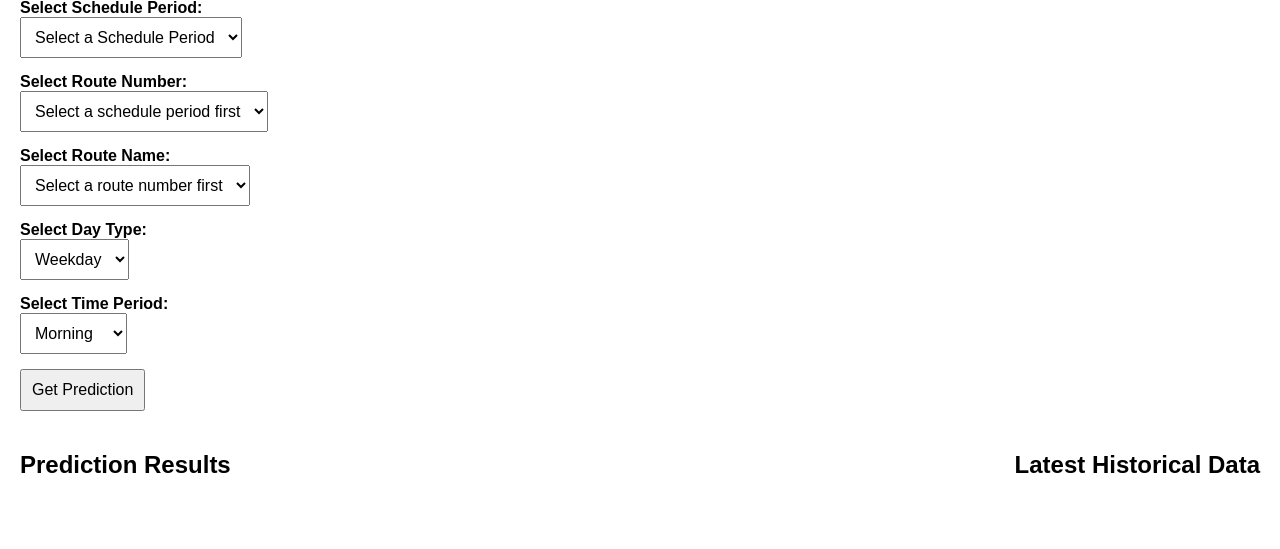
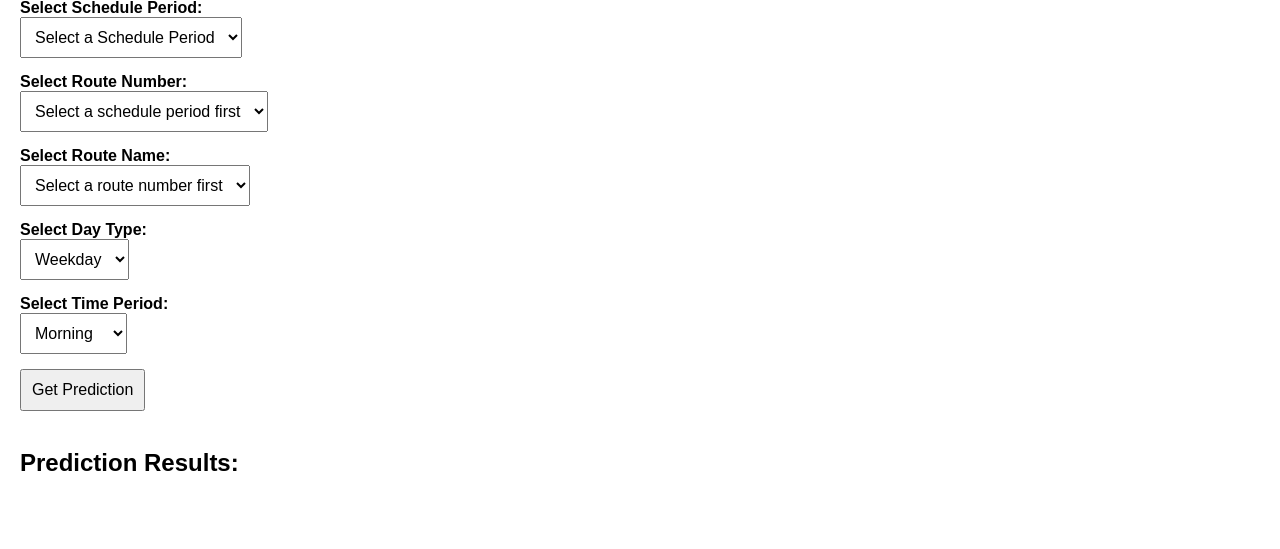
Before and after one commit to Ishaan933/passenger_activity_model, a Flask app: page / in a window 1280 px wide. Shown: the part 81-630 px from the top of the page. Run offline with Flask 3, Linux system fonts and the light colour scheme; parts of the project's set-up code (start-up, migrations or seed data) failed here and were passed over.

Commit message:
Update index.html

```diff
--- a/templates/index.html
+++ b/templates/index.html
@@ -19,27 +19,6 @@
         select, button {
             padding: 10px;
             font-size: 16px;
-        }
-        .results-container {
-            display: flex;
-            justify-content: space-between;
-            gap: 20px;
-            margin-top: 20px;
-        }
-        .results-table {
-            border-collapse: collapse;
-            width: 48%;
-        }
-        .results-table th, .results-table td {
-            border: 1px solid #ddd;
-            padding: 8px;
-        }
-        .results-table th {
-            background-color: #f4f4f4;
-            text-align: left;
-        }
-        h2 {
-            margin-bottom: 10px;
         }
     </style>
 </head>
@@ -89,20 +68,8 @@
         <button type="button" onclick="getPrediction()">Get Prediction</button>
     </form>
 
-    <div class="results-container">
-        <div>
-            <h2>Prediction Results</h2>
-            <table class="results-table" id="predictionResults">
-                <!-- Table rows will be dynamically added -->
-            </table>
-        </div>
-        <div>
-            <h2>Latest Historical Data</h2>
-            <table class="results-table" id="historicalResults">
-                <!-- Table rows will be dynamically added -->
-            </table>
-        </div>
-    </div>
+    <br><h2>Prediction Results:</h2>
+    <div id="results"></div>
 
     <script>
         async function fetchRouteNumbers() {
@@ -166,40 +133,65 @@
 
                 const data = await response.json();
 
-                // Populate Prediction Results table
-                const predictionResultsTable = document.getElementById('predictionResults');
-                predictionResultsTable.innerHTML = `
-                    <tr><th>Metric</th><th>Value</th></tr>
-                    <tr><td>Average Boardings Prediction</td><td>${data.boardings_prediction.toFixed(2)}</td></tr>
-                    <tr><td>Average Alightings Prediction</td><td>${data.alightings_prediction.toFixed(2)}</td></tr>
-                    <tr><td>Total Predicted Boardings</td><td>${data.predicted_total_boardings.toFixed(2)}</td></tr>
-                    <tr><td>Total Predicted Alightings</td><td>${data.predicted_total_alightings.toFixed(2)}</td></tr>
+                let resultsHTML = `
+                    <p><strong>Average Boardings Prediction:</strong> ${data.boardings_prediction.toFixed(2)}</p>
+                    <p><strong>Average Alightings Prediction:</strong> ${data.alightings_prediction.toFixed(2)}</p>
+                    <p><strong>Total Predicted Boardings:</strong> ${data.predicted_total_boardings.toFixed(2)}</p>
+                    <p><strong>Total Predicted Alightings:</strong> ${data.predicted_total_alightings.toFixed(2)}</p>
                 `;
 
-                // Populate Historical Data table if available
-                const historicalResultsTable = document.getElementById('historicalResults');
+                // Add breakdown for predictions
+                const predictionBreakdown = `
+                    <p><strong>Calculation Breakdown for Predictions:</strong></p>
+                    <ul>
+                        <li>Schedule Period: ${data.prediction_schedule_start_date} to ${data.prediction_schedule_end_date}</li>
+                        <li>Total Weekdays in Schedule Period: ${data.predicted_total_weekdays}</li>
+                        <li>Total Predicted Boardings = Average Boardings Prediction (${data.boardings_prediction.toFixed(2)}) × Total Weekdays (${data.predicted_total_weekdays})</li>
+                        <li>Total Predicted Alightings = Average Alightings Prediction (${data.alightings_prediction.toFixed(2)}) × Total Weekdays (${data.predicted_total_weekdays})</li>
+                    </ul>
+                `;
+
+                resultsHTML += predictionBreakdown;
+
+                // Add historical data breakdown if available
                 if (data.historical_data) {
-                    historicalResultsTable.innerHTML = `
-                        <tr><th>Metric</th><th>Value</th></tr>
-                        <tr><td>Schedule Period</td><td>${data.historical_data.schedule_period_name}</td></tr>
-                        <tr><td>Route Number</td><td>${data.historical_data.route_number}</td></tr>
-                        <tr><td>Route Name</td><td>${data.historical_data.route_name}</td></tr>
-                        <tr><td>Day Type</td><td>${data.historical_data.day_type}</td></tr>
-                        <tr><td>Time Period</td><td>${data.historical_data.time_period}</td></tr>
-                        <tr><td>Average Boardings</td><td>${data.historical_data.average_boardings.toFixed(2)}</td></tr>
-                        <tr><td>Average Alightings</td><td>${data.historical_data.average_alightings.toFixed(2)}</td></tr>
-                        <tr><td>Total Historical Boardings</td><td>${data.historical_data.total_boardings.toFixed(2)}</td></tr>
-                        <tr><td>Total Historical Alightings</td><td>${data.historical_data.total_alightings.toFixed(2)}</td></tr>
+                    const historicalBreakdown = `
+                        <p><strong>Calculation Breakdown for Historical Data:</strong></p>
+                        <ul>
+                            <li>Schedule Period Start Date: ${data.historical_data.schedule_period_start_date}</li>
+                            <li>Schedule Period End Date: ${data.historical_data.schedule_period_end_date}</li>
+                            <li>Total Weekdays in Schedule Period: ${data.historical_data.total_weekdays}</li>
+                            <li>Total Historical Boardings = Average Boardings (${data.historical_data.average_boardings.toFixed(2)}) × Total Weekdays (${data.historical_data.total_weekdays})</li>
+                            <li>Total Historical Alightings = Average Alightings (${data.historical_data.average_alightings.toFixed(2)}) × Total Weekdays (${data.historical_data.total_weekdays})</li>
+                        </ul>
+                    `;
+
+                    resultsHTML += `
+                        <br>
+                        <h3>Latest Historical Data:</h3>
+                        <p><strong>Schedule Period:</strong> ${data.historical_data.schedule_period_name}</p>
+                        <p><strong>Route Number:</strong> ${data.historical_data.route_number}</p>
+                        <p><strong>Route Name:</strong> ${data.historical_data.route_name}</p>
+                        <p><strong>Day Type:</strong> ${data.historical_data.day_type}</p>
+                        <p><strong>Time Period:</strong> ${data.historical_data.time_period}</p>
+                        <p><strong>Average Boardings:</strong> ${data.historical_data.average_boardings.toFixed(2)}</p>
+                        <p><strong>Average Alightings:</strong> ${data.historical_data.average_alightings.toFixed(2)}</p>
+                        <p><strong>Total Historical Boardings:</strong> ${data.historical_data.total_boardings.toFixed(2)}</p>
+                        <p><strong>Total Historical Alightings:</strong> ${data.historical_data.total_alightings.toFixed(2)}</p>
+                        ${historicalBreakdown}
                     `;
                 } else {
-                    historicalResultsTable.innerHTML = `<tr><td colspan="2">No historical data available.</td></tr>`;
+                    resultsHTML += `<p><strong>Historical Data:</strong> No historical data available for the selected inputs.</p>`;
                 }
+
+                document.getElementById('results').innerHTML = resultsHTML;
             } catch (error) {
                 console.error('Error fetching predictions:', error);
-                document.getElementById('predictionResults').innerHTML = `<tr><td colspan="2" style="color: red;">An error occurred while fetching predictions. Please try again.</td></tr>`;
-                document.getElementById('historicalResults').innerHTML = `<tr><td colspan="2" style="color: red;">An error occurred while fetching historical data. Please try again.</td></tr>`;
+                document.getElementById('results').innerHTML = `<p style="color: red;">An error occurred while fetching predictions. Please try again.</p>`;
             }
         }
+
+
     </script>
 </body>
 </html>
```
